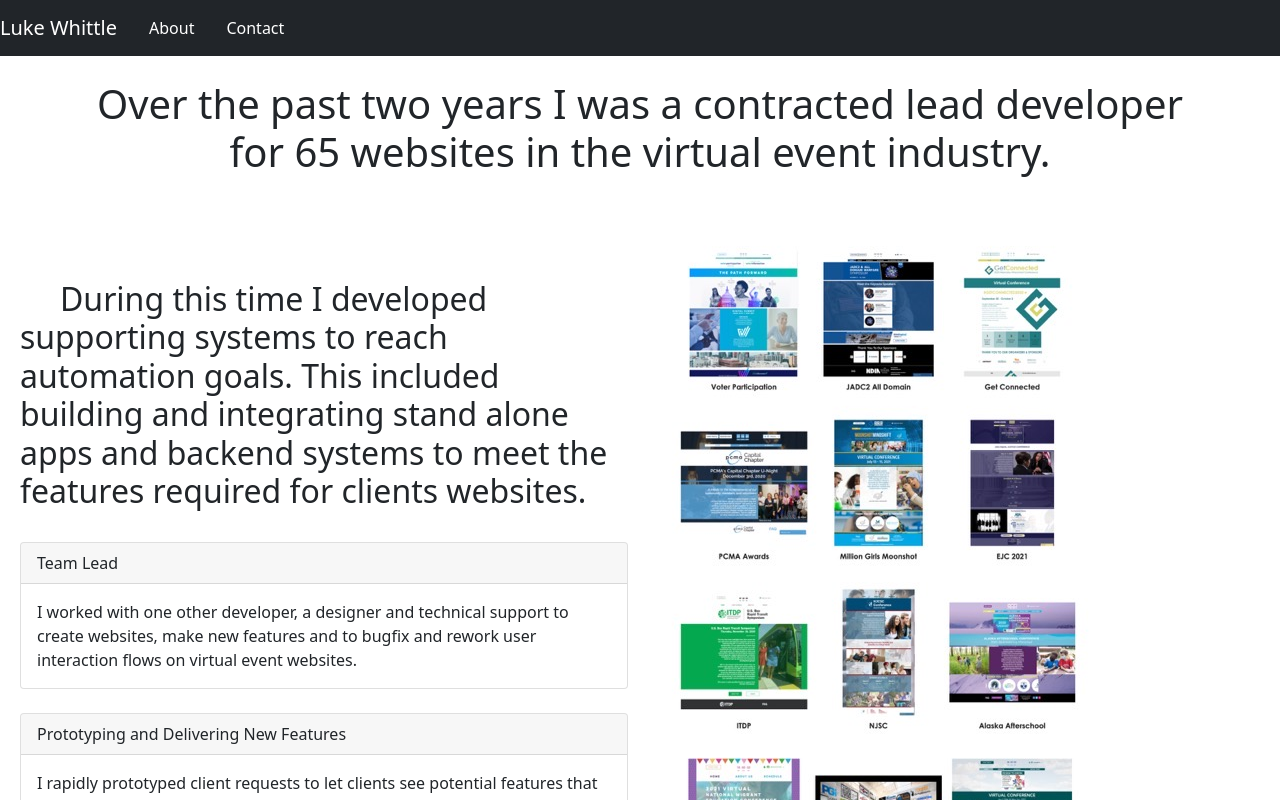
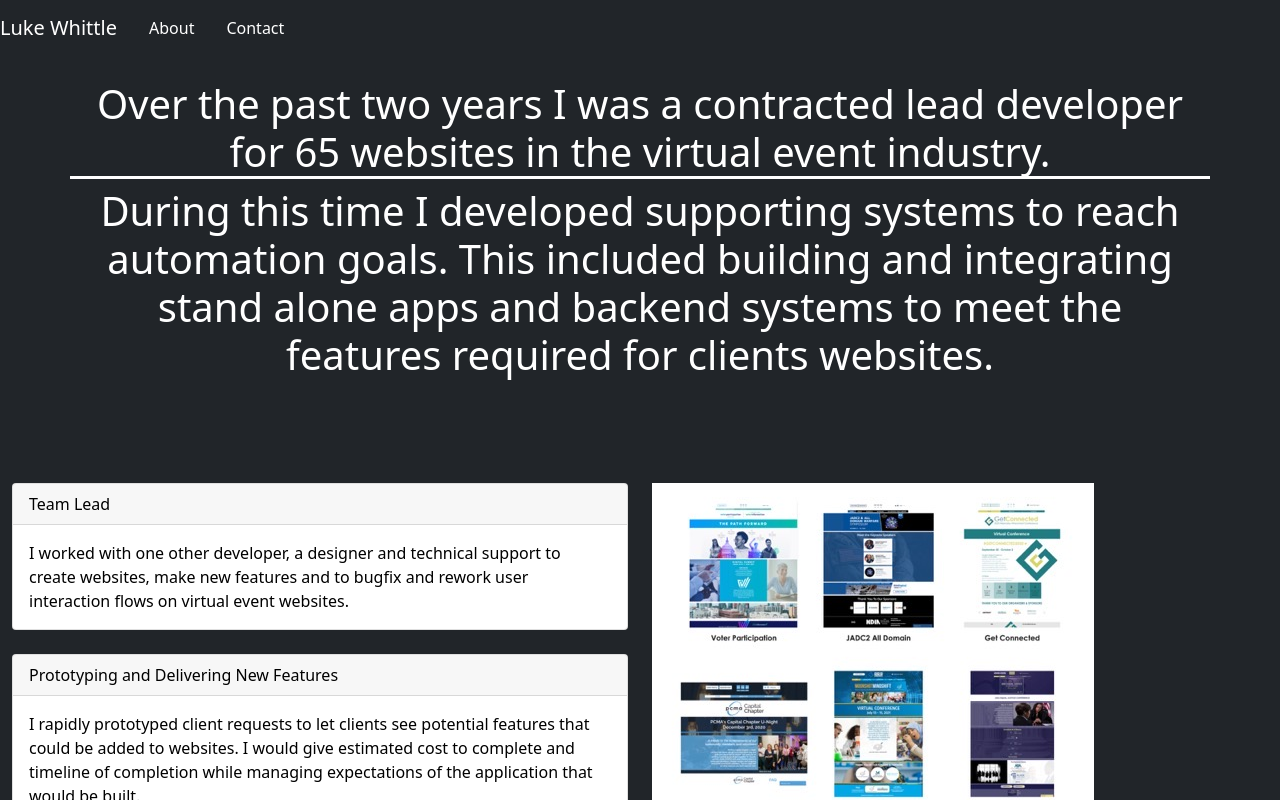
Before and after one commit to whittlel/luke-whittle-resume, a React (Create React App) app: page /About in a window 1280 px wide. Shown: the top 800 px of the page. Built offline with nearby package versions, Linux system fonts and the light colour scheme.

Commit message:
About page style change

```diff
--- a/src/Routes/About/About.css
+++ b/src/Routes/About/About.css
@@ -4,6 +4,10 @@
 }
 
 .Portfolio-image {
+}
+
+.body-colored{
+  background-color: #212529;
 }
 
 .hero-image {
--- a/src/Routes/About/About.js
+++ b/src/Routes/About/About.js
@@ -6,29 +6,27 @@ import "./About.css";
 class About extends React.Component {
   render() {
     return (
-      <div>
+      <body className="body-colored" style={{color: "white"}}>
         <br />
         <Container md="auto">
           <Row xs={10} md={8}>
             <h1
               className="justify-content-md-center"
-              style={{ display: "flex", textAlign: "center" }}
+              style={{ display: "flex", textAlign: "center",borderBottom: "3px solid white" }}
             >
               Over the past two years I was a contracted lead developer for 65
               websites in the virtual event industry.
             </h1>
+            <h1 style={{ display: "flex", textAlign: "center"}}>During this time I developed supporting systems to reach
+                automation goals. This included building and integrating stand
+                alone apps and backend systems to meet the features required for
+                clients websites.</h1>
           </Row>
         </Container>
         <Container fluid className="pt-5">
           <Row className="justify-content-md-left">
-            <Col xs={6} className="pt-5" style={{ paddingLeft: "20px" }}>
-              <h2 style={{ textIndent: "40px" }}>
-                During this time I developed supporting systems to reach
-                automation goals. This included building and integrating stand
-                alone apps and backend systems to meet the features required for
-                clients websites.
-              </h2>
-              <br />
+            <Col xs={6} className="pt-5" style={{ paddingLeft: "20px" }, {color: "black"}}>
+
               <Card>
                 <Card.Header>Team Lead</Card.Header>
                 <Card.Body>
@@ -118,11 +116,11 @@ class About extends React.Component {
               </Card>
             </Col>
             <Col>
-              <img className="img-fluid" src={portfolioImage} />
+              <img className="img-fluid" src={portfolioImage} style={{marginTop:"48px"}}/>
             </Col>
           </Row>
         </Container>
-      </div>
+      </body>
     );
   }
 }
```
